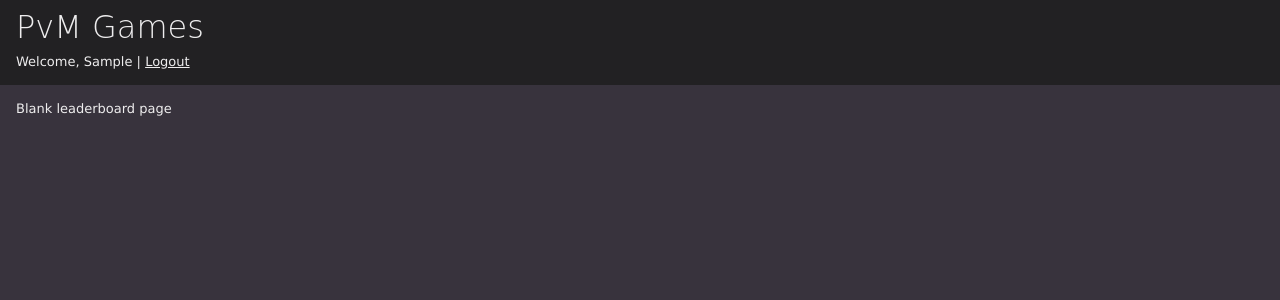
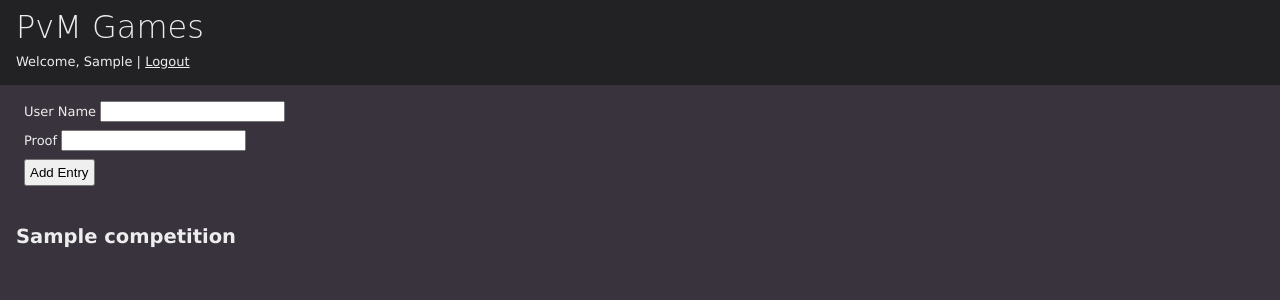
Before and after one commit to blakdragon39/pvmgames_django, a Django app: page /leader-board/1/ in a window 1280 px wide. Shown: the top 300 px of the page. Run offline with Django 3.2, Linux system fonts and the light colour scheme; a user stored in the database is signed in; tables that the repository leaves empty hold one stand-in row (values such as "Sample post"); some web fonts are replaced.

Commit message:
Added form fields to update competition. Can view the competition from the home page both when logged in or out

```diff
--- a/games/models.py
+++ b/games/models.py
@@ -4,54 +4,6 @@ from __future__ import unicode_literals
 from django.contrib.auth.models import User
 from django.db import models
 from polymorphic.models import PolymorphicModel
-
-
-class Competition(PolymorphicModel):
-    user = models.ForeignKey(User, null=False, on_delete=models.CASCADE)
-    title = models.CharField(max_length=200, null=False, blank=False)
-
-    def __unicode__(self):
-        return self.title
-
-
-class BingoCompetition(Competition):
-    BINGO_TYPES = [
-        ('ITEMS', 'Items'),
-        ('BOSSES', 'Bosses'),
-        ('BOTH', 'Items and Bosses')
-    ]
-    type = models.CharField(max_length=100, choices=BINGO_TYPES, null=False, blank=False)
-    wilderness = models.BooleanField(null=False)
-    slayer = models.BooleanField(null=False)
-    free_space = models.BooleanField(null=False)
-
-
-class LeaderBoardCompetition(Competition):
-    abyssal_sire = models.BooleanField()
-    cerberus = models.BooleanField()
-    grotesque_guardians = models.BooleanField()
-    kraken = models.BooleanField()
-    thermonuclear_smoke_devil = models.BooleanField()
-
-    callisto = models.BooleanField()
-    chaos_elemental = models.BooleanField()
-    scorpia = models.BooleanField()
-    venenatis = models.BooleanField()
-    vetion = models.BooleanField()
-
-    zilyana = models.BooleanField()
-    graardor = models.BooleanField()
-    kree_arra = models.BooleanField()
-    kril_tsutsaroth = models.BooleanField()
-
-    prime = models.BooleanField()
-    rex = models.BooleanField()
-    supreme = models.BooleanField()
-
-    kalphite_queen = models.BooleanField()
-    king_black_dragon = models.BooleanField()
-    vorkath = models.BooleanField()
-    zulrah = models.BooleanField()
 
 
 class RunescapeEntity(PolymorphicModel):
@@ -100,6 +52,17 @@ class Drop(models.Model):
             return str(self.boss)
 
 
+class Competition(PolymorphicModel):
+    user = models.ForeignKey(User, null=False, on_delete=models.CASCADE)
+    title = models.CharField(max_length=200, null=False, blank=False)
+
+    def __unicode__(self):
+        return self.title
+
+    def get_type(self):
+        return None
+
+
 class GameCard(PolymorphicModel):
     competition = models.ForeignKey(Competition, null=False, on_delete=models.CASCADE, related_name='game_cards')
     user_name = models.CharField(max_length=50, null=False, blank=False)
@@ -108,8 +71,55 @@ class GameCard(PolymorphicModel):
         return str(self.competition) + ' - ' + self.user_name
 
 
+class LeaderBoardCompetition(Competition):
+    abyssal_sire = models.BooleanField()
+    cerberus = models.BooleanField()
+    grotesque_guardians = models.BooleanField()
+    kraken = models.BooleanField()
+    thermonuclear_smoke_devil = models.BooleanField()
+
+    callisto = models.BooleanField()
+    chaos_elemental = models.BooleanField()
+    scorpia = models.BooleanField()
+    venenatis = models.BooleanField()
+    vetion = models.BooleanField()
+
+    zilyana = models.BooleanField()
+    graardor = models.BooleanField()
+    kree_arra = models.BooleanField()
+    kril_tsutsaroth = models.BooleanField()
+
+    prime = models.BooleanField()
+    rex = models.BooleanField()
+    supreme = models.BooleanField()
+
+    kalphite_queen = models.BooleanField()
+    king_black_dragon = models.BooleanField()
+    vorkath = models.BooleanField()
+    zulrah = models.BooleanField()
+
+    def get_type(self):
+        return 'leader-board'
+
+
 class LeaderBoardCard(GameCard):
-    pass
+    drop = models.ForeignKey(Drop)
+    proof = models.CharField(max_length=256)
+
+
+class BingoCompetition(Competition):
+    BINGO_TYPES = [
+        ('ITEMS', 'Items'),
+        ('BOSSES', 'Bosses'),
+        ('BOTH', 'Items and Bosses')
+    ]
+    type = models.CharField(max_length=100, choices=BINGO_TYPES, null=False, blank=False)
+    wilderness = models.BooleanField(null=False)
+    slayer = models.BooleanField(null=False)
+    free_space = models.BooleanField(null=False)
+
+    def get_type(self):
+        return 'bingo'
 
 
 class BingoCard(GameCard):
--- a/games/templates/leader_board_competition.html
+++ b/games/templates/leader_board_competition.html
@@ -1,5 +1,19 @@
 {% extends 'base.html' %}
 
 {% block content %}
-    Blank leaderboard page
+    <div class="competition">
+        {% if competition.user == user %}
+            <div class="formfield"><label for="entry_username">User Name </label><input id="entry_username"><br></div>
+            <div class="formfield"><label for="entry_proof">Proof </label><input id="entry_proof"><br></div>
+            <div class="formfield"><button id="add_entry">Add Entry</button></div>
+            <br>
+        {% endif %}
+        <h2>{{ competition.title }}</h2>
+        {% if not competition.game_cards.all %}
+            No entries yet
+        {% endif %}
+        {% for card in competition.game_cards.all %}
+            {# todo #}
+        {% endfor %}
+    </div>
 {% endblock %}
```
Also changed, not shown: login/templates/home.html (+20 -0 lines).
